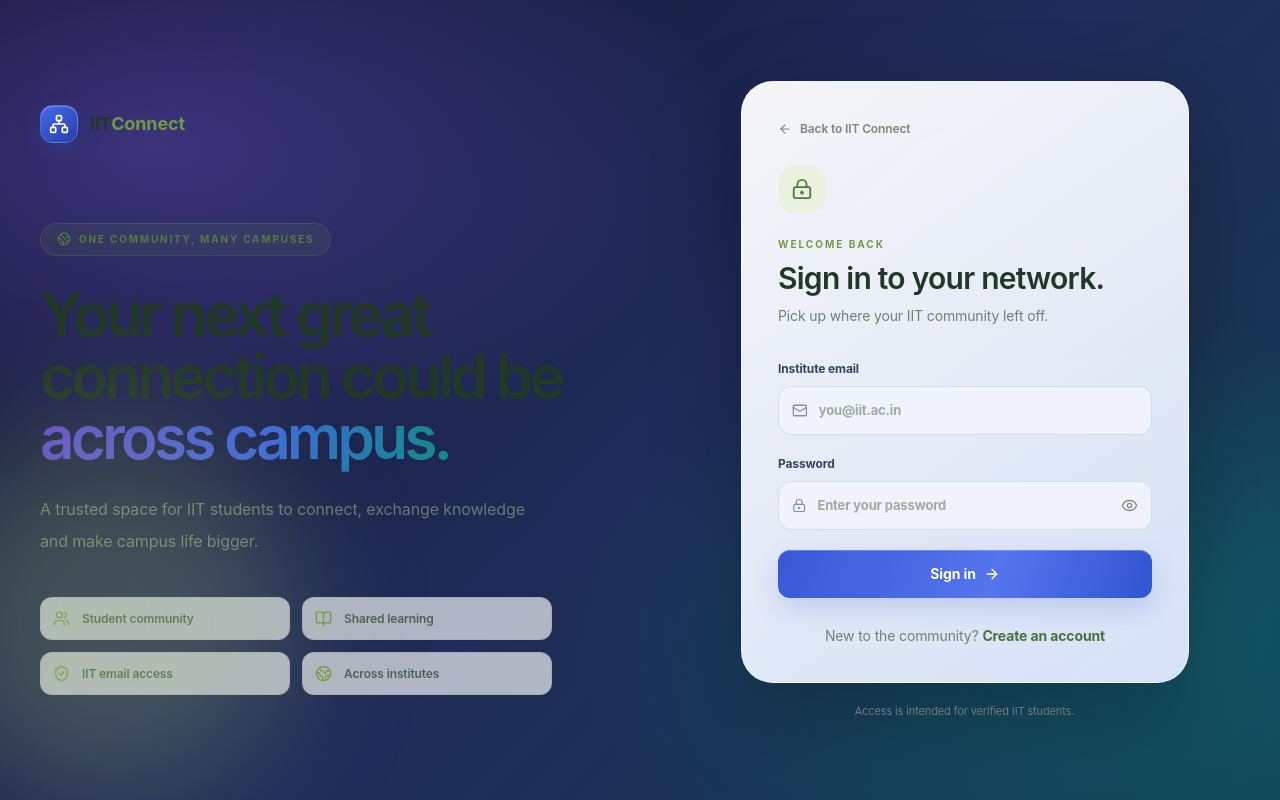
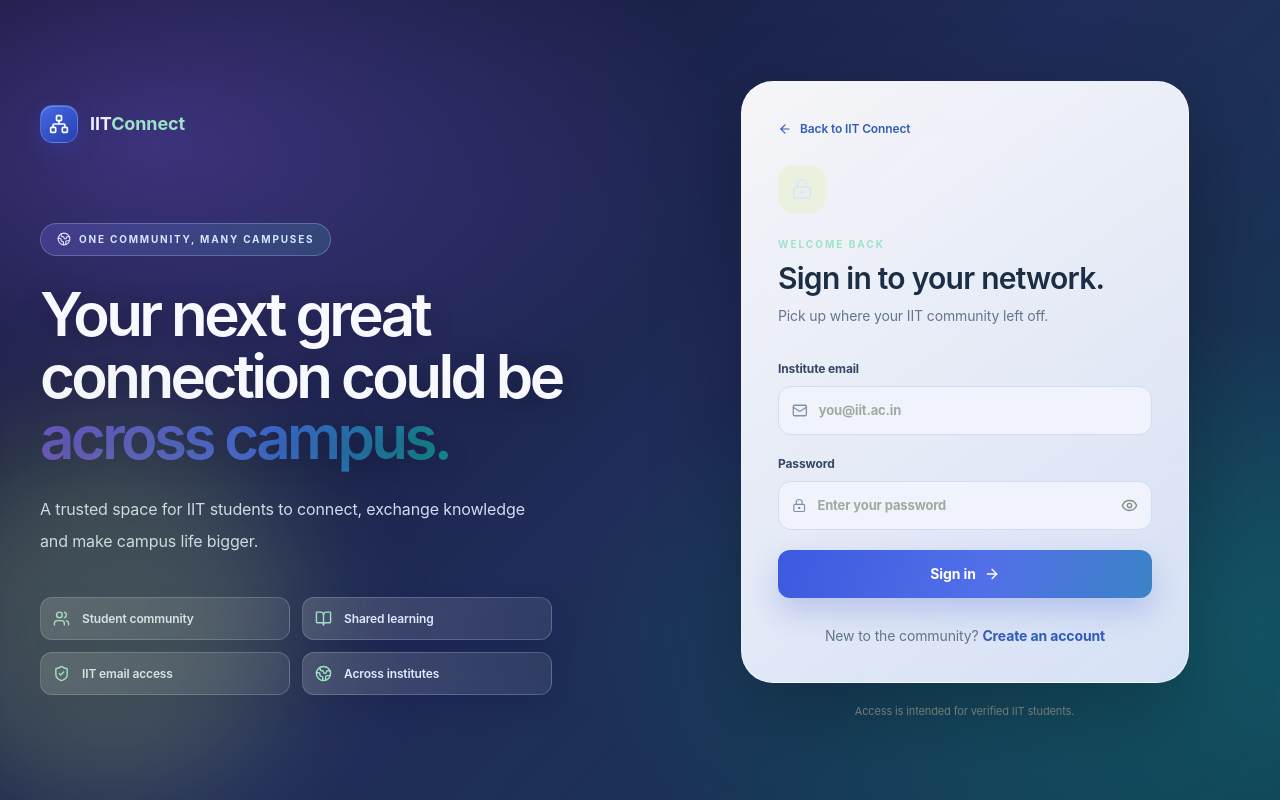
Before and after one commit to MINKIKAR-SRINIVAS-PRASAD/IIT-Connect, a React (Vite) app in the folder IIT-Connect-Enhanced/frontend/: page /login in a window 1280 px wide. Built offline with nearby package versions, Linux system fonts and the light colour scheme; no server answers.

Commit message:
Fix auth split-screen text contrast and glass feature tiles

```diff
--- a/IIT-Connect-Enhanced/frontend/src/index.css
+++ b/IIT-Connect-Enhanced/frontend/src/index.css
@@ -884,3 +884,48 @@ body {
   .dashboard-shell main { padding-bottom: 6.5rem; }
   .landing-shell #platform { padding-top: 4rem; padding-bottom: 4rem; }
 }
+
+
+/* Auth split-screen contrast correction: high-contrast editorial copy */
+.auth-shell section h1,
+.auth-shell section h1.text-6xl {
+  color: #f8f9ff !important;
+  text-shadow: 0 3px 24px rgba(5,10,30,.28);
+}
+.auth-shell section > div > p,
+.auth-shell section p.text-base {
+  color: #d1dcf4 !important;
+}
+.auth-shell section .text-\[\#203927\],
+.auth-shell section .text-\[\#719b42\] { color: #e8edff !important; }
+.auth-shell section .text-\[\#527b42\] {
+  color: #d8e5ff !important;
+}
+.auth-shell section .border-\[\#719b42\]\/20 {
+  border-color: rgba(190,201,255,.3) !important;
+}
+.auth-shell section .bg-\[\#719b42\]\/10 {
+  background: linear-gradient(100deg,rgba(130,117,255,.24),rgba(64,191,190,.18)) !important;
+}
+.auth-shell section .bg-white\/65 {
+  background: linear-gradient(120deg,rgba(255,255,255,.16),rgba(255,255,255,.08)) !important;
+  border-color: rgba(219,228,255,.22) !important;
+  color: #edf2ff !important;
+  box-shadow: 0 12px 30px rgba(4,10,30,.12) !important;
+  backdrop-filter: blur(12px);
+}
+.auth-shell section .text-\[\#4c6251\] { color: #e1e9ff !important; }
+.auth-shell section .text-\[\#719b42\] { color: #9de3c8 !important; }
+.auth-shell .auth-card { color: #20304b !important; }
+.auth-shell .auth-card h2 { color: #1c2d46 !important; }
+.auth-shell .auth-card p { color: #66758e !important; }
+.auth-shell .auth-card .auth-label { color: #344763 !important; }
+.auth-shell .auth-card .auth-input-wrap input { color: #17243a !important; }
+.auth-shell .auth-card .auth-submit {
+  background: linear-gradient(105deg,#3d59df,#526fe9 55%,#3c83c7) !important;
+  box-shadow: 0 14px 30px rgba(54,82,202,.24) !important;
+}
+.auth-shell .auth-card a { color: #315cba; }
+@media (max-width: 1023px) {
+  .auth-shell .auth-card { color: #20304b !important; }
+}
```
